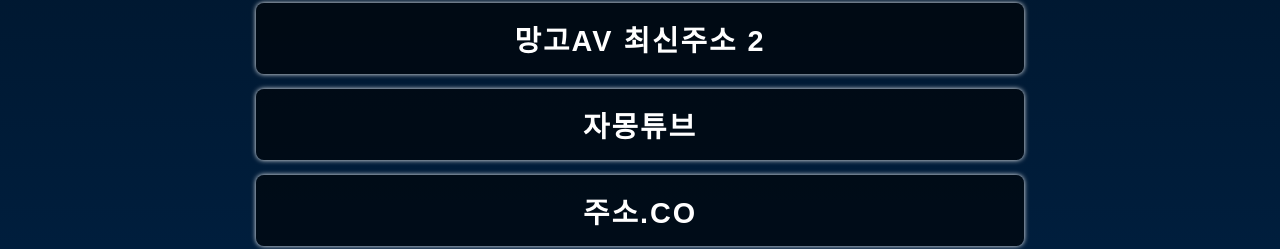
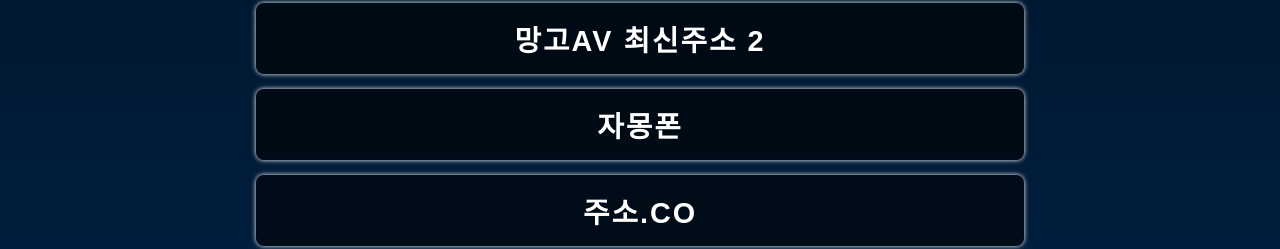
Before and after one commit to randing1963/test123av, a plain HTML site: page index.html in a window 1280 px wide. Shown: the part 509-758 px from the top of the page. Drawn offline with Linux system fonts and the light colour scheme; a web font is replaced by a local one.

Commit message:
Update index.html

```diff
--- a/index.html
+++ b/index.html
@@ -63,7 +63,7 @@
     <div class="buttons">
       <a href="https://kr1.mangoav.co" class="btn">망고AV 최신주소 1</a>
       <a href="https://kr1.mangoav.kr" class="btn">망고AV 최신주소 2</a>
-      <a href="https://jamongtube.org" class="btn">자몽튜브</a>
+      <a href="https://jamongtube.org" class="btn">자몽폰</a>
       <a href="https://www.juso.co/#/index/index" class="btn">주소.CO</a>
     </div>
 
```
